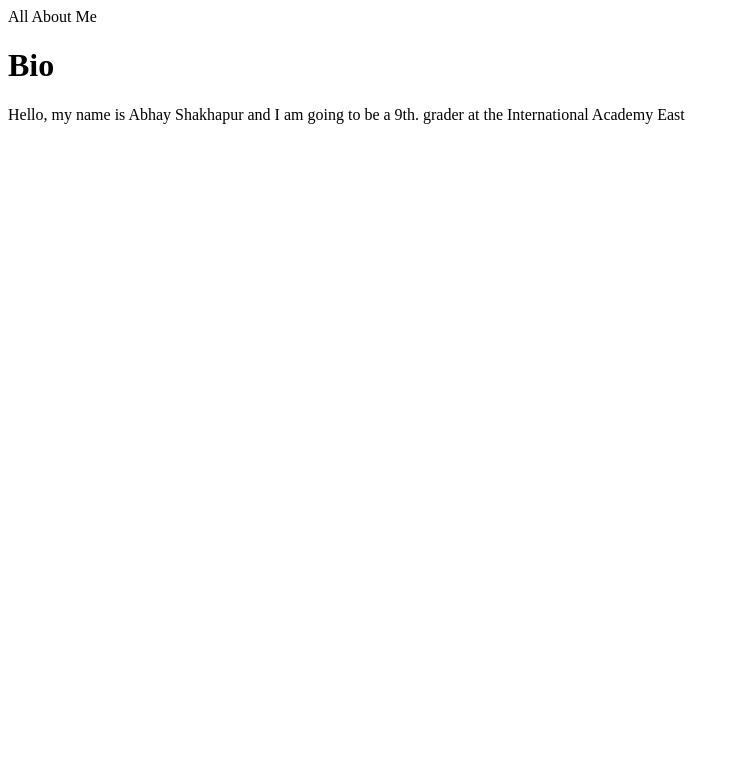
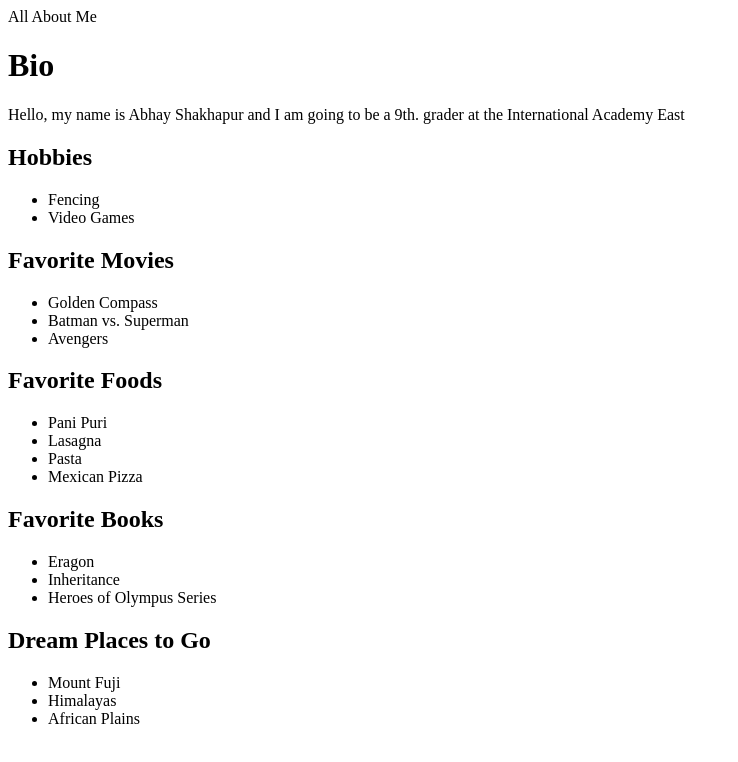
Before and after one commit to techiekids/techiekids, a plain HTML site: page abhay/Abhay.html in a window 1280 px wide. Shown: the whole page, without its empty margins (0-738 px from the left). Drawn offline with Linux system fonts and the light colour scheme.

Commit message:
Added Information

```diff
--- a/abhay/Abhay.html
+++ b/abhay/Abhay.html
@@ -6,5 +6,42 @@
     <h1> Bio </h1>
       <p> Hello, my name is Abhay Shakhapur and I am going to be a 9th. grader at the International Academy East </p>
 
+    <h2> Hobbies </h2>
+     <ul>
+      <li> Fencing </li>
+      <li> Video Games </li>
+    </ul>
+
+    <h2> Favorite Movies</h2>
+     <ul>
+      <li> Golden Compass </li>
+      <li> Batman vs. Superman </li>
+      <li> Avengers </li>
+    </ul>
+
+    <h2> Favorite Foods </h2>
+     <ul>
+      <li> Pani Puri </li>
+      <li> Lasagna </li>
+      <li> Pasta </li>
+      <li> Mexican Pizza </li>
+    </ul>
+
+    <h2> Favorite Books </h2>
+     <ul>
+         <li> Eragon </li>
+         <li> Inheritance </li>
+         <li> Heroes of Olympus Series </li>
+    </ul>
+
+    <h2> Dream Places to Go </h2>
+     <ul>
+         <li> Mount Fuji </li>
+         <li> Himalayas </li>
+         <li> African Plains </li>
+    </ul>
+
+
+
     </body>
 </html>
```
